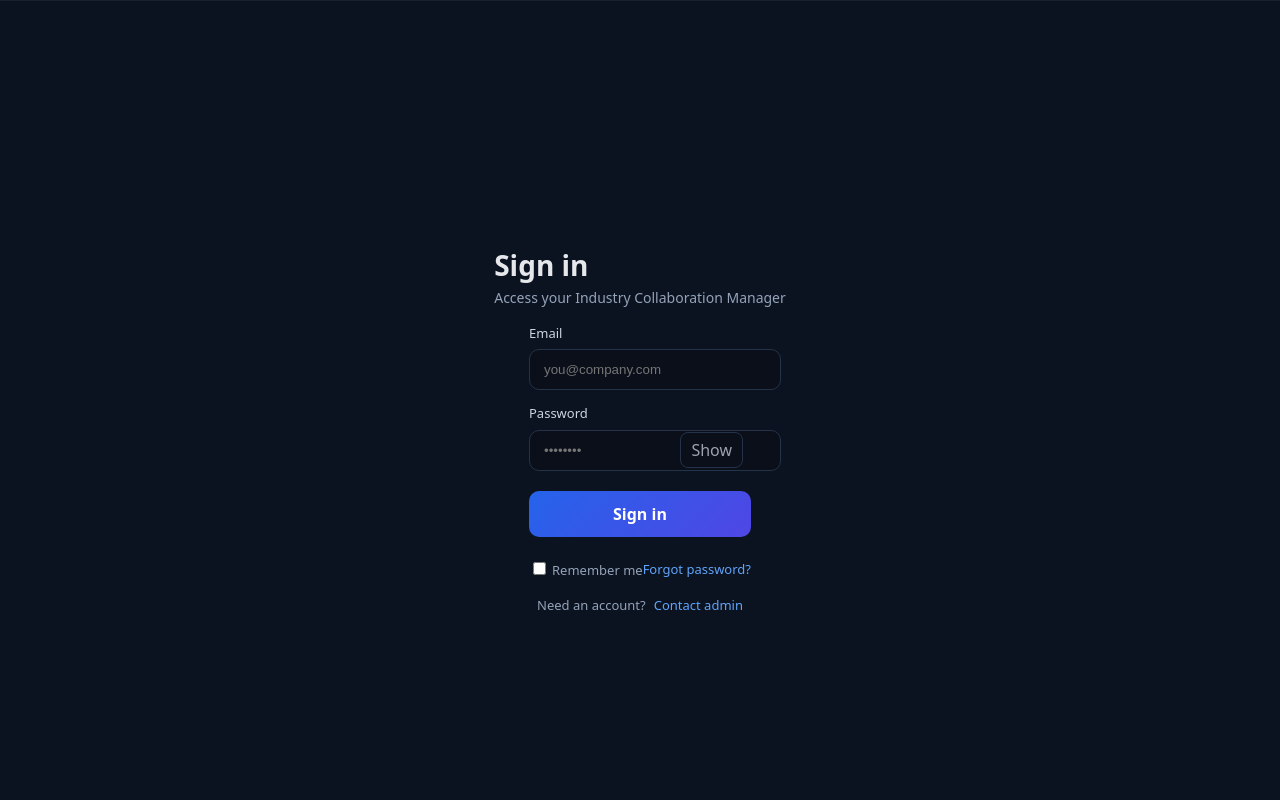
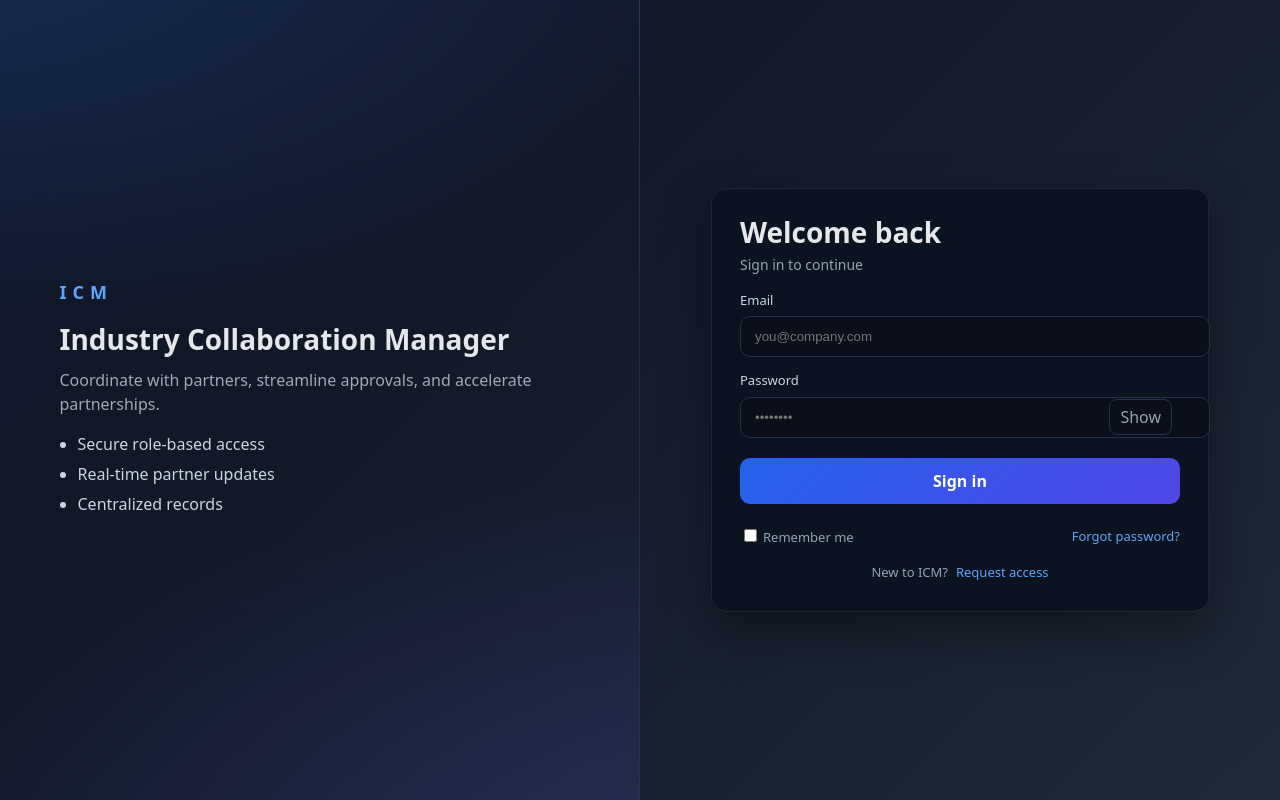
Before and after one commit to zrn2003/frontend, a React (Vite) app: page / in a window 1280 px wide. Built offline with nearby package versions, Linux system fonts and the light colour scheme.

Commit message:
feat: split-screen professional login (brand panel + form), responsive

```diff
--- a/src/components/LoginForm.css
+++ b/src/components/LoginForm.css
@@ -3,28 +3,38 @@
   inset: 0;
   height: 100vh;
   width: 100vw;
-  display: flex;
-  align-items: stretch;
-  justify-content: stretch;
+  display: grid;
+  grid-template-columns: 1fr 1fr;
   background: linear-gradient(135deg, #0f172a 0%, #111827 35%, #1f2937 100%);
 }
 
+.brand-panel {
+  position: relative;
+  display: flex;
+  align-items: center;
+  justify-content: center;
+  border-right: 1px solid rgba(255,255,255,.08);
+  background: radial-gradient(800px 400px at -10% -10%, rgba(59,130,246,.2), transparent),
+              radial-gradient(800px 400px at 110% 110%, rgba(99,102,241,.2), transparent);
+}
+
+.brand-content { max-width: 520px; padding: 40px; text-align: left; }
+.brand-content h2 { color: #e5e7eb; margin: 12px 0 8px; font-size: 28px; }
+.brand-content p { color: #a1a9b8; margin: 0 0 16px; }
+.highlights { color: #cbd5e1; margin: 0; padding-left: 18px; }
+.highlights li { margin: 6px 0; }
+.logo-mark { color: #60a5fa; font-weight: 800; font-size: 18px; letter-spacing: 6px; }
+
+.form-panel { display: flex; align-items: center; justify-content: center; }
+
 .login-card {
   width: 100%;
-  height: 100%;
-  max-width: none;
+  max-width: 440px;
   background: #0b1220;
-  border-top: 1px solid rgba(255, 255, 255, 0.06);
-  border-left: none;
-  border-right: none;
-  border-bottom: none;
-  border-radius: 0;
-  padding: 32px;
-  box-shadow: none;
-  display: flex;
-  flex-direction: column;
-  align-items: center;
-  justify-content: center;
+  border: 1px solid rgba(255, 255, 255, 0.08);
+  border-radius: 16px;
+  padding: 28px;
+  box-shadow: 0 20px 50px rgba(0,0,0,.4);
 }
 
 .login-header h1 {
@@ -131,3 +141,8 @@
   gap: 8px;
   justify-content: center;
 }
+
+@media (max-width: 920px) {
+  .login-page { grid-template-columns: 1fr; }
+  .brand-panel { display: none; }
+}
--- a/src/components/LoginForm.jsx
+++ b/src/components/LoginForm.jsx
@@ -24,10 +24,23 @@ export default function LoginForm({ onSubmit }) {
 
   return (
     <div className="login-page">
+      <aside className="brand-panel">
+        <div className="brand-content">
+          <div className="logo-mark" aria-hidden>ICM</div>
+          <h2>Industry Collaboration Manager</h2>
+          <p>Coordinate with partners, streamline approvals, and accelerate partnerships.</p>
+          <ul className="highlights">
+            <li>Secure role-based access</li>
+            <li>Real-time partner updates</li>
+            <li>Centralized records</li>
+          </ul>
+        </div>
+      </aside>
+      <main className="form-panel">
         <div className="login-card">
           <div className="login-header">
-          <h1>Sign in</h1>
-          <p className="subtitle">Access your Industry Collaboration Manager</p>
+            <h1>Welcome back</h1>
+            <p className="subtitle">Sign in to continue</p>
           </div>
           <form className="login-form" onSubmit={handleSubmit}>
             <label className="field">
@@ -77,10 +90,11 @@ export default function LoginForm({ onSubmit }) {
             </div>
           </form>
           <div className="footer-note">
-          <span>Need an account?</span>
-          <a className="link" href="#">Contact admin</a>
+            <span>New to ICM?</span>
+            <a className="link" href="#">Request access</a>
           </div>
         </div>
+      </main>
     </div>
   )
 }
```
Lines whose indentation alone changed are shown as unchanged.
